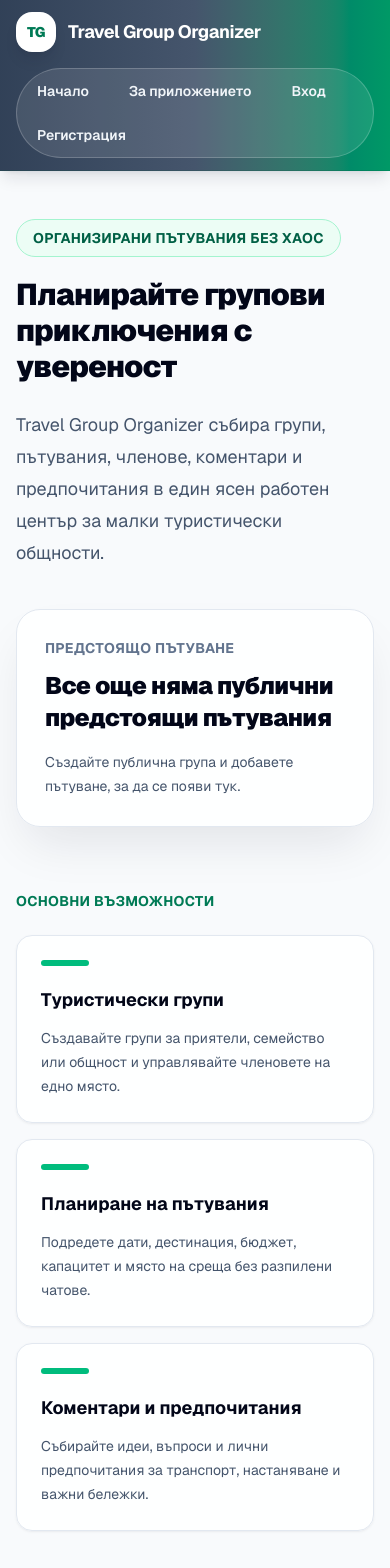
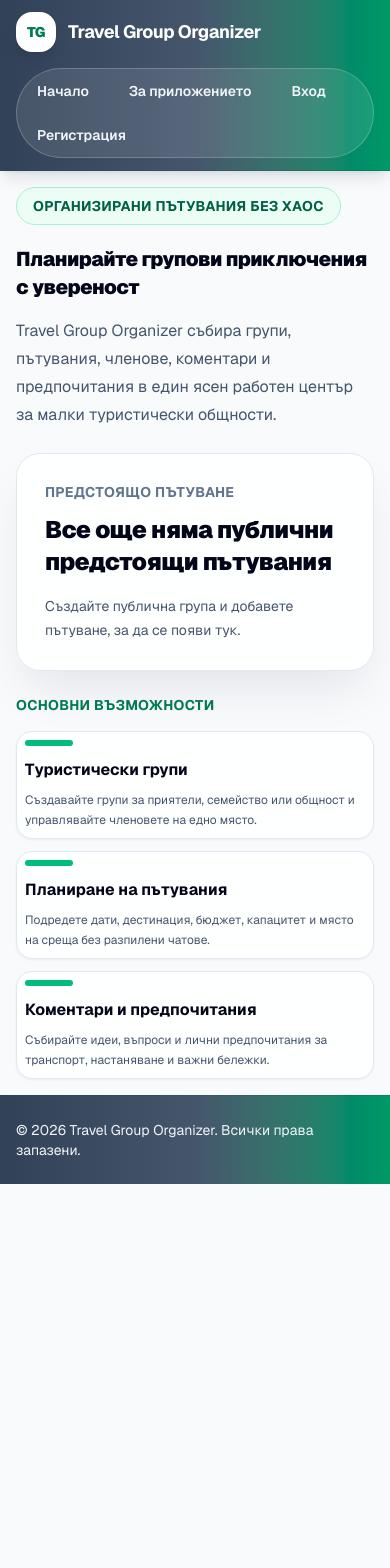
Before and after one commit to dkoravski/travel-group-organizer, a Next.js app in the folder travel-web/: page / in a window 390 px wide. Shown: the top 1568 px of the page. After the commit the page ends 1184 px from the top, so only its background shows below. Built offline with nearby package versions, Linux system fonts and the light colour scheme; no server answers; the database is empty.

Commit message:
feat: Update styling for improved layout and readability across components

```diff
--- a/travel-web/src/app/page.tsx
+++ b/travel-web/src/app/page.tsx
@@ -24,16 +24,16 @@ export default async function Home() {
   const upcomingTrip = await getNearestPublicUpcomingTrip();
 
   return (
-    <div className="mx-auto flex w-full max-w-7xl flex-col gap-16 px-4 py-12 sm:px-6 sm:py-16 lg:px-8 lg:py-20">
-      <section className="grid gap-10 lg:grid-cols-[1.05fr_0.95fr] lg:items-center">
+    <div className="mx-auto flex w-full max-w-7xl flex-col gap-6 px-4 py-4 sm:px-6 sm:py-6 lg:px-8 lg:py-8">
+      <section className="grid gap-6 lg:grid-cols-[1.05fr_0.95fr] lg:items-center">
         <div className="max-w-3xl">
           <p className="mb-5 inline-flex rounded-full border border-emerald-200 bg-emerald-50 px-4 py-2 text-sm font-bold uppercase tracking-wide text-emerald-800">
             Организирани пътувания без хаос
           </p>
-          <h1 className="max-w-3xl text-3xl font-black tracking-tight text-slate-950 sm:text-4xl lg:text-5xl">
+          <h1 className="max-w-3xl text-xl font-black tracking-tight text-slate-950 sm:text-2xl lg:text-3xl">
             Планирайте групови приключения с увереност
           </h1>
-          <p className="mt-6 max-w-2xl text-lg leading-8 text-slate-600">
+          <p className="mt-4 max-w-2xl text-base leading-7 text-slate-600">
             Travel Group Organizer събира групи, пътувания, членове,
             коментари и предпочитания в един ясен работен център за малки
             туристически общности.
@@ -50,17 +50,17 @@ export default async function Home() {
         >
           Основни възможности
         </p>
-        <div className="mt-6 grid gap-4 md:grid-cols-3">
+        <div className="mt-4 grid gap-3 md:grid-cols-3">
           {features.map((feature) => (
             <article
               key={feature.title}
-              className="rounded-2xl border border-slate-200 bg-white/90 p-6 shadow-sm shadow-slate-900/5 transition hover:-translate-y-0.5 hover:shadow-xl hover:shadow-slate-900/10"
+              className="rounded-2xl border border-slate-200 bg-white/90 p-2 shadow-sm shadow-slate-900/5 transition hover:-translate-y-0.5 hover:shadow-xl hover:shadow-slate-900/10"
             >
-              <div className="mb-5 h-1.5 w-12 rounded-full bg-emerald-500" />
-              <h3 className="text-lg font-bold text-slate-950">
+              <div className="mb-3 h-1.5 w-12 rounded-full bg-emerald-500" />
+              <h3 className="text-base font-bold text-slate-950">
                 {feature.title}
               </h3>
-              <p className="mt-3 text-sm leading-6 text-slate-600">
+              <p className="mt-2 text-xs leading-5 text-slate-600">
                 {feature.description}
               </p>
             </article>
@@ -95,23 +95,23 @@ function UpcomingTripCard({
   return (
     <Link
       href="/register"
-      className="group block rounded-3xl border border-slate-200 bg-white/95 p-7 shadow-2xl shadow-slate-900/10 transition hover:-translate-y-1 hover:shadow-emerald-900/15"
+      className="group block rounded-3xl border border-slate-200 bg-white/95 p-4 shadow-2xl shadow-slate-900/10 transition hover:-translate-y-1 hover:shadow-emerald-900/15"
     >
       <div className="flex items-start justify-between gap-4">
         <div>
           <p className="text-sm font-bold uppercase tracking-wide text-emerald-700">
             Най-близко пътуване
           </p>
-          <h2 className="mt-3 text-3xl font-black tracking-tight text-slate-950">
+          <h2 className="mt-3 text-2xl font-black tracking-tight text-slate-950">
             {trip.title}
           </h2>
-          <p className="mt-2 text-sm text-slate-600">{trip.destination}</p>
+          <p className="mt-2 text-xs text-slate-600">{trip.destination}</p>
         </div>
         <span className="rounded-full bg-emerald-100 px-3 py-1 text-xs font-bold text-emerald-800">
           Активно
         </span>
       </div>
-      <dl className="mt-7 grid grid-cols-2 gap-4 text-sm">
+      <dl className="mt-5 grid grid-cols-2 gap-3 text-sm">
         <InfoTile label="Група" value={trip.groupName} />
         <InfoTile
           label="Дати"
@@ -132,9 +132,9 @@ function UpcomingTripCard({
 
 function InfoTile({ label, value }: { label: string; value: string }) {
   return (
-    <div className="rounded-2xl bg-slate-50 p-4">
+    <div className="rounded-2xl bg-slate-50 p-2">
       <dt className="text-slate-500">{label}</dt>
-      <dd className="mt-1 text-base font-bold text-slate-950">{value}</dd>
+      <dd className="mt-1 text-xs font-bold text-slate-950">{value}</dd>
     </div>
   );
 }
--- a/travel-web/src/components/DashboardTripCard.tsx
+++ b/travel-web/src/components/DashboardTripCard.tsx
@@ -32,11 +32,11 @@ export function DashboardTripCard({ trip }: DashboardTripCardProps) {
     <Link
       href={`/trips/${trip.id}`}
       aria-label={`Отвори пътуване ${trip.title}`}
-      className="group block rounded-2xl border border-slate-200 bg-white/95 p-5 shadow-sm shadow-slate-900/5 transition hover:-translate-y-0.5 hover:border-emerald-200 hover:shadow-xl hover:shadow-slate-900/10 focus:outline-none focus:ring-2 focus:ring-emerald-600/30"
+      className="group block rounded-2xl border border-slate-200 bg-white/95 p-4 shadow-sm shadow-slate-900/5 transition hover:-translate-y-0.5 hover:border-emerald-200 hover:shadow-xl hover:shadow-slate-900/10 focus:outline-none focus:ring-2 focus:ring-emerald-600/30"
     >
       <div className="flex items-start justify-between gap-4">
         <div>
-          <h3 className="text-lg font-bold text-slate-950 transition group-hover:text-emerald-800">
+          <h3 className="text-base font-bold text-slate-950 transition group-hover:text-emerald-800">
             {trip.title}
           </h3>
           <p className="mt-1 text-sm text-slate-600">{trip.destination}</p>
--- a/travel-web/src/components/Footer.tsx
+++ b/travel-web/src/components/Footer.tsx
@@ -3,9 +3,6 @@ export function Footer() {
     <footer className="border-t border-emerald-900/20 bg-gradient-to-r from-slate-700 via-slate-600 to-emerald-600">
       <div className="mx-auto flex w-full max-w-7xl flex-col gap-2 px-4 py-6 text-sm text-slate-100 sm:flex-row sm:items-center sm:justify-between sm:px-6 lg:px-8">
         <span>© 2026 Travel Group Organizer. Всички права запазени.</span>
-        <span className="font-medium text-emerald-50">
-          Планиране на групови пътувания без хаос.
-        </span>
       </div>
     </footer>
   );
```
